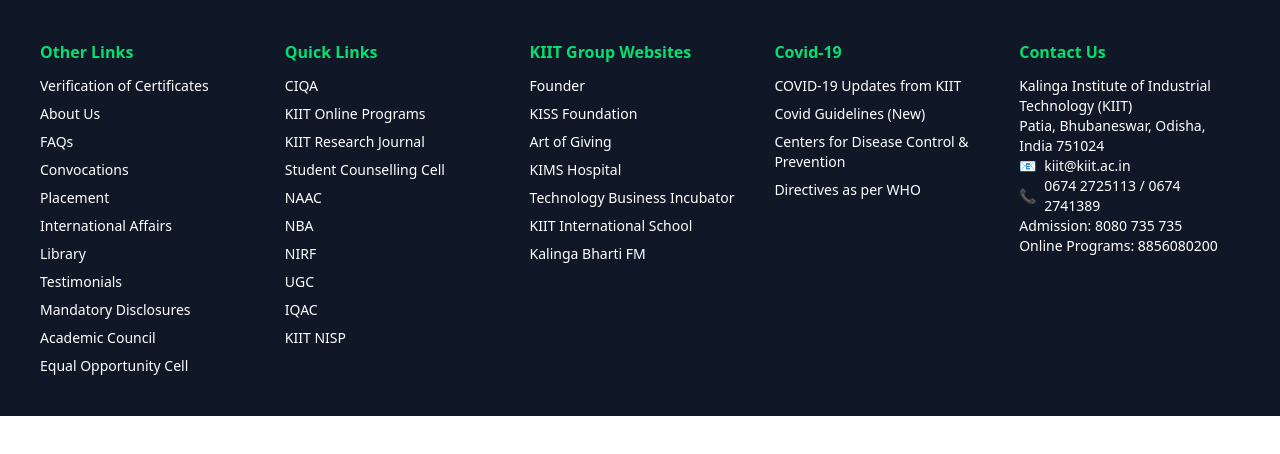
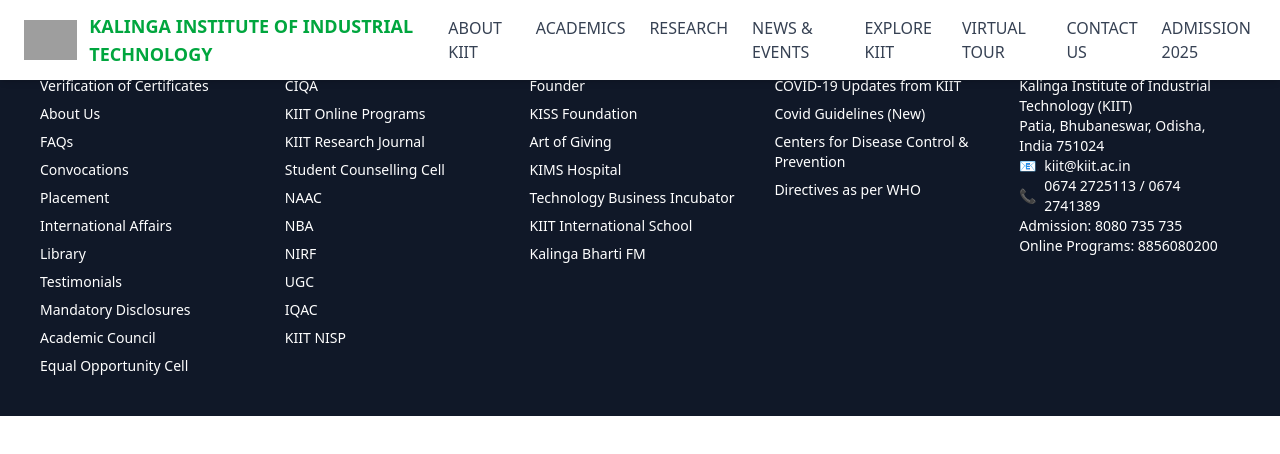
Before and after one commit to deepakmauryadev/decode-and-dominate, a React (Vite) app: page / in a window 1280 px wide. Shown: the top 454 px of the page. Built offline with nearby package versions, Linux system fonts and the light colour scheme; grey boxes are pictures that could not be loaded.

Commit message:
Initial commit

```diff
--- a/src/App.tsx
+++ b/src/App.tsx
@@ -1,13 +1,14 @@
-import Footer from "./components/Footer"
+import Footer from "./components/Footer";
+import Navbar from "./components/Navbar";
 
 function App() {
 
   return (
-   <div className="h-full w-full absolute top-0 left-0 flex flex-col">
-    <Footer/>
-   </div>
-
+    <div className="h-full w-full absolute top-0 left-0 flex flex-col">
+      <Navbar />
+      <Footer/>
+    </div>
   )
 }
 
-export default App
+export default App;
--- /dev/null
+++ b/src/components/Navbar.tsx
@@ -0,0 +1,59 @@
+import { useState } from "react";
+
+const Navbar = () => {
+  const [menuOpen, setMenuOpen] = useState(false);
+
+  return (
+    <nav className="bg-white shadow-md w-full fixed top-0 z-50">
+      <div className="container mx-auto px-6 py-3 flex justify-between items-center">
+        <div className="flex items-center space-x-3">
+          <img src="/logo.png" alt="KIIT Logo" className="h-10" />
+          <h1 className="text-green-600 font-bold text-lg">KALINGA INSTITUTE OF INDUSTRIAL TECHNOLOGY</h1>
+        </div>
+
+        <div className="hidden md:flex space-x-6 text-gray-700 font-medium">
+          <a href="#about" className="hover:text-green-600">ABOUT KIIT</a>
+          <a href="#academics" className="hover:text-green-600">ACADEMICS</a>
+          <a href="#research" className="hover:text-green-600">RESEARCH</a>
+          <a href="#news" className="hover:text-green-600">NEWS & EVENTS</a>
+          <a href="#explore" className="hover:text-green-600">EXPLORE KIIT</a>
+          <a href="#virtual-tour" className="hover:text-green-600">VIRTUAL TOUR</a>
+          <a href="#contact" className="hover:text-green-600">CONTACT US</a>
+          <a href="#admissions" className="hover:text-green-600">ADMISSION 2025</a>
+        </div>
+
+        <button className="md:hidden" onClick={() => setMenuOpen(!menuOpen)}>
+          <svg
+            className="w-6 h-6"
+            fill="none"
+            stroke="currentColor"
+            viewBox="0 0 24 24"
+            xmlns="http://www.w3.org/2000/svg"
+          >
+            <path
+              strokeLinecap="round"
+              strokeLinejoin="round"
+              strokeWidth="2"
+              d="M4 6h16M4 12h16m-7 6h7"
+            ></path>
+          </svg>
+        </button>
+      </div>
+
+      {menuOpen && (
+        <div className="md:hidden bg-white shadow-md flex flex-col space-y-2 p-4 text-gray-700 font-medium">
+          <a href="#about" className="hover:text-green-600">ABOUT KIIT</a>
+          <a href="#academics" className="hover:text-green-600">ACADEMICS</a>
+          <a href="#research" className="hover:text-green-600">RESEARCH</a>
+          <a href="#news" className="hover:text-green-600">NEWS & EVENTS</a>
+          <a href="#explore" className="hover:text-green-600">EXPLORE KIIT</a>
+          <a href="#virtual-tour" className="hover:text-green-600">VIRTUAL TOUR</a>
+          <a href="#contact" className="hover:text-green-600">CONTACT US</a>
+          <a href="#admissions" className="hover:text-green-600">ADMISSION 2025</a>
+        </div>
+      )}
+    </nav>
+  );
+};
+
+export default Navbar;
```
